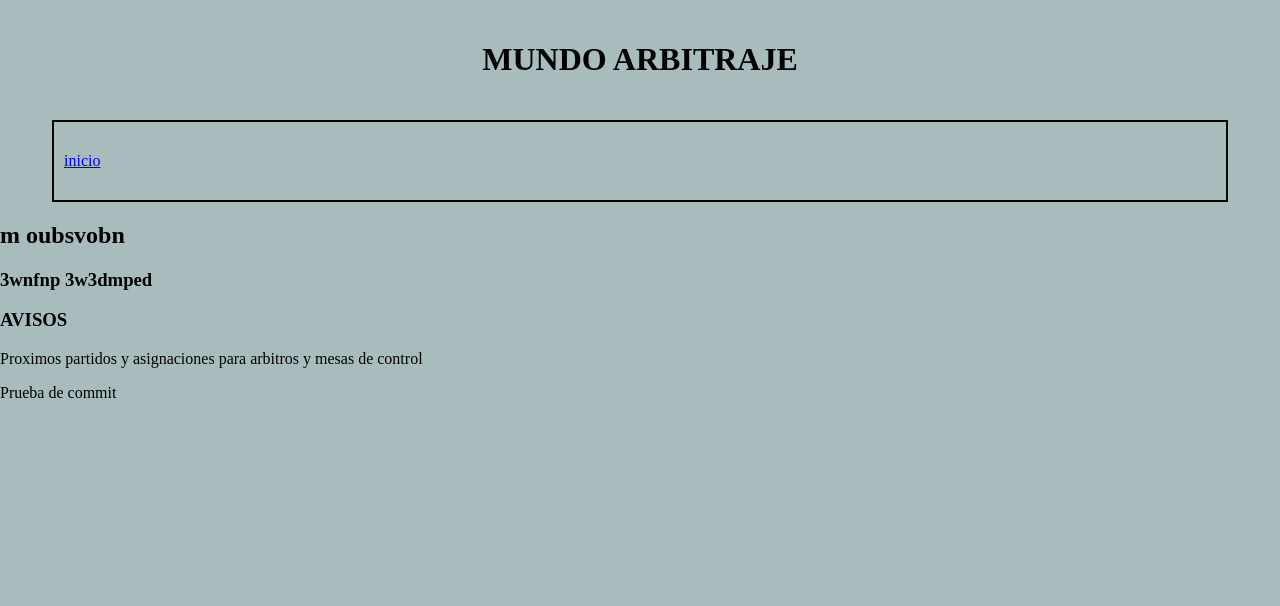
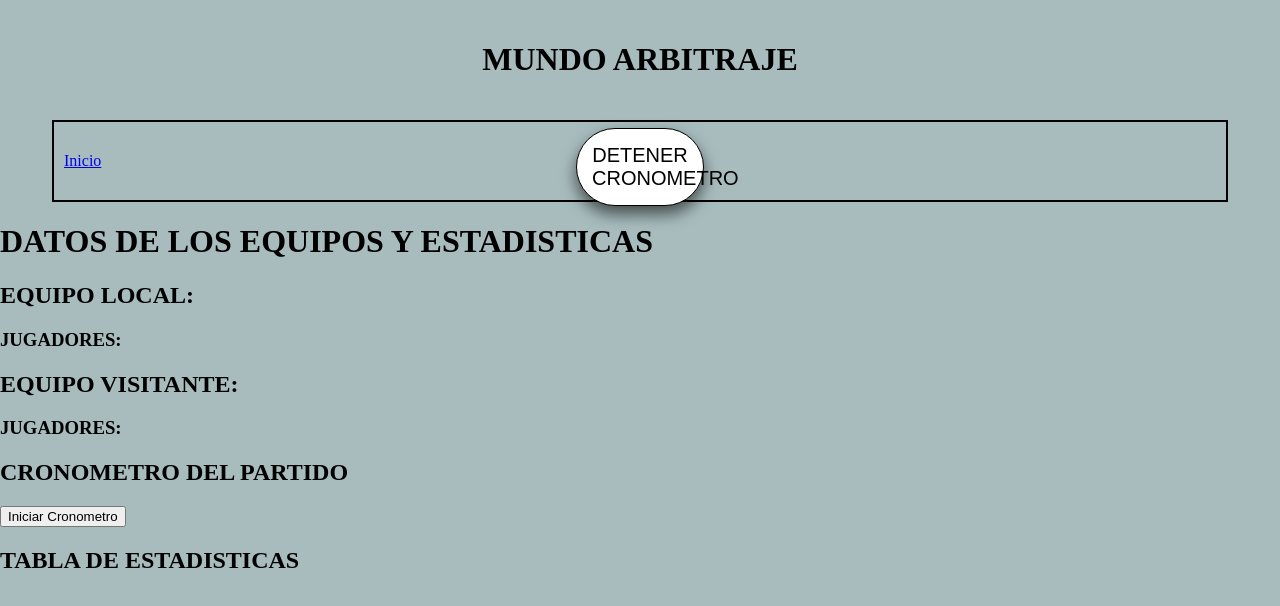
Before and after one commit to ethansoto-crypto/MUNDO-ARBITRAJE, a website built with Vite: page principal.html in a window 1280 px wide. Built offline with nearby package versions, Linux system fonts and the light colour scheme.

Commit message:
Avance en pagina principal

```diff
--- a/principal.html
+++ b/principal.html
@@ -12,25 +12,31 @@
         <h1><strong> MUNDO ARBITRAJE </strong></h1>
     </header>
     <nav>
-      <a href="inicio">inicio</a>
+      <a href="inicio">Inicio</a>
     </nav>
     <main>
       <aritcle>
-        <h2>m oubsvobn</h2>
+        <h1>DATOS DE LOS EQUIPOS Y ESTADISTICAS</h1>
       </aritcle>
       <section>
-        <h3>3wnfnp 3w3dmped</h3>
+        <h2>EQUIPO LOCAL:</h2>
+        <h3>JUGADORES:</h3>
+        <h2>EQUIPO VISITANTE:</h2>
+        <h3>JUGADORES:</h3>
+      </section>
+      <section>
+        <h2>CRONOMETRO DEL PARTIDO</h2>
+      <button id="Cronometro_iniciar" type="button"> Iniciar Cronometro </button> <button id="Cronometro_parar" type="button"> Detener Cronometro </button>
+      </section>
+      <section>
+        <h2>TABLA DE ESTADISTICAS</h2>
       </section>
     </main>
 
     <aside>
-      <h3>AVISOS</h3>
-      <p>Proximos partidos y asignaciones para arbitros y mesas de control</p>
+
     </aside>
 
-    <footer>
-      <p>Prueba de commit</p>
-    </footer>
 
     <script type="module" src="/src/main.js"></script>
   </body>
--- a/src/style.css
+++ b/src/style.css
@@ -84,3 +84,22 @@ body.pagina-principal nav{
     width: 90%;
     margin:0 auto;
 }
+
+#Cronometro_parar {
+    width: 10%;
+    position: absolute;
+    top: 16%;
+    left: 45%;
+    background-color:white;
+    color:rgb(0, 0, 0);
+    border: 1px solid;
+    border-radius: 160px;
+    padding: 15px;
+    text-align: center;
+    font-size: 20px;
+    font-family: fantasy;
+    cursor: pointer;
+    box-shadow:0 8px 16px 0 rgba(0,0,0,0.6);
+    transition-duration: 0.4s;
+    text-transform: uppercase;
+}
```
